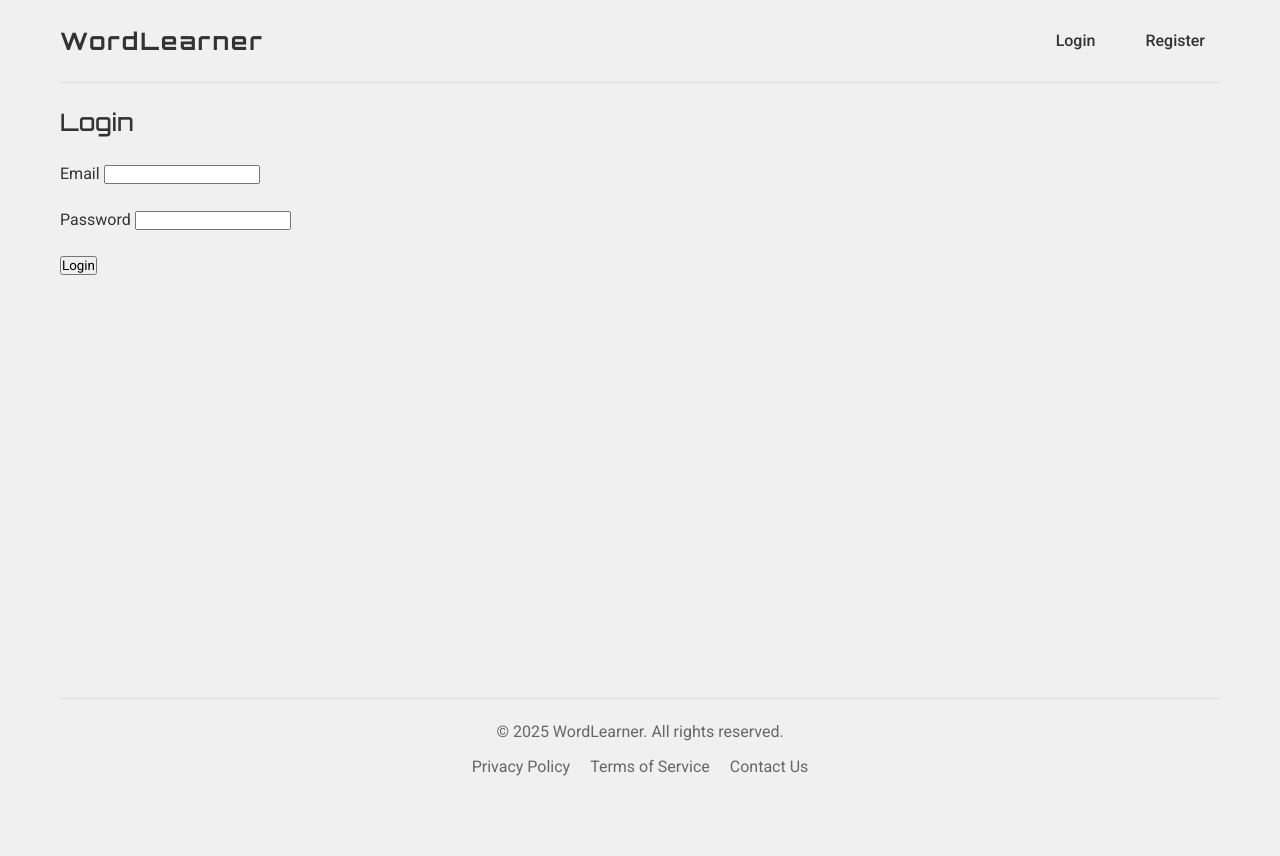
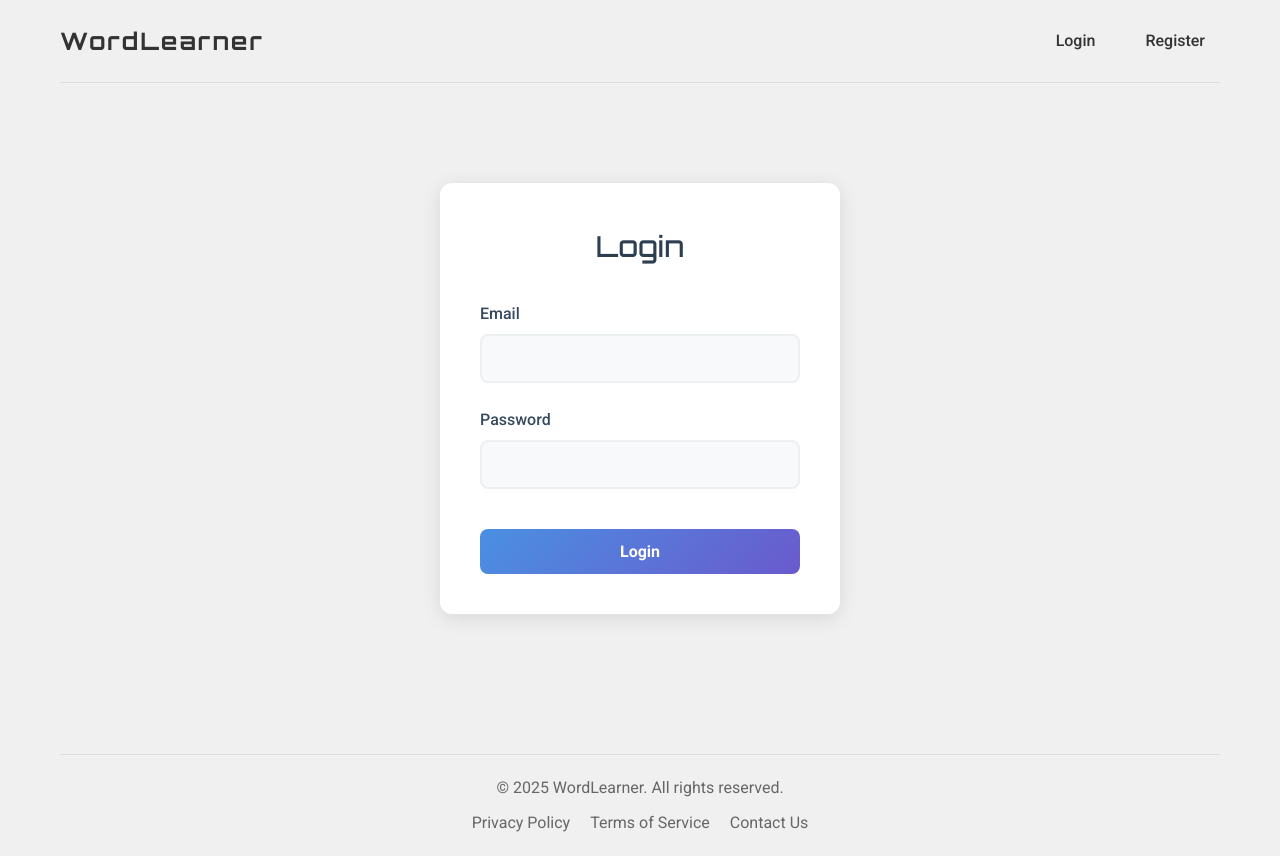
Before and after one commit to StukovinIlya/WordLearner, a Flask app: page /login in a window 1280 px wide. Before the commit the page ends 776 px from the top, so only its background shows below. Run offline with Flask 3, Linux system fonts and the light colour scheme.

Commit message:
add style for login.html

```diff
--- a/templates/login.html
+++ b/templates/login.html
@@ -29,4 +29,122 @@
             {{ form.submit(class="btn btn-primary") }}
         </form>
     </div>
+    <style>
+        .login-container {
+            max-width: 400px;
+            margin: 5rem auto;
+            padding: 2.5rem;
+            background: #ffffff;
+            border-radius: 12px;
+            box-shadow: 0 4px 20px rgba(0, 0, 0, 0.1);
+            animation: fadeIn 0.5s ease-out;
+        }
+
+        .login-container h2 {
+            text-align: center;
+            margin-bottom: 2rem;
+            color: #2c3e50;
+            font-size: 1.8rem;
+        }
+
+        .form-group {
+            margin-bottom: 1.5rem;
+            position: relative;
+        }
+
+        .form-group label {
+            display: block;
+            margin-bottom: 0.5rem;
+            color: #34495e;
+            font-weight: 500;
+        }
+
+        .form-control {
+            width: 100%;
+            padding: 0.8rem 1rem;
+            border: 2px solid #ecf0f1;
+            border-radius: 8px;
+            font-size: 1rem;
+            transition: all 0.3s ease;
+            background-color: #f8f9fa;
+        }
+
+        .form-control:focus {
+            border-color: #4a90e2;
+            box-shadow: 0 0 0 3px rgba(74, 144, 226, 0.2);
+            background-color: #ffffff;
+            outline: none;
+        }
+
+        .btn-primary {
+            width: 100%;
+            padding: 0.8rem;
+            background: linear-gradient(135deg, #4a90e2, #6a5acd);
+            border: none;
+            border-radius: 8px;
+            color: white;
+            font-size: 1rem;
+            font-weight: 600;
+            cursor: pointer;
+            transition: all 0.3s ease;
+            margin-top: 1rem;
+        }
+
+        .btn-primary:hover {
+            background: linear-gradient(135deg, #6a5acd, #4a90e2);
+            transform: translateY(-2px);
+            box-shadow: 0 4px 12px rgba(106, 90, 205, 0.3);
+        }
+
+        .auth-links {
+            margin-top: 1.5rem;
+            text-align: center;
+        }
+
+        .auth-links a {
+            color: #4a90e2;
+            text-decoration: none;
+            font-weight: 500;
+            transition: color 0.3s;
+        }
+
+        .auth-links a:hover {
+            color: #6a5acd;
+            text-decoration: underline;
+        }
+
+        .error-message {
+            display: block;
+            color: #e74c3c;
+            font-size: 0.875rem;
+            margin-top: 0.4rem;
+        }
+
+        @keyframes fadeIn {
+            from {
+                opacity: 0;
+                transform: translateY(20px);
+            }
+            to {
+                opacity: 1;
+                transform: translateY(0);
+            }
+        }
+
+        @media (max-width: 480px) {
+            .login-container {
+                margin: 2rem auto;
+                padding: 1.5rem;
+                border-radius: 8px;
+            }
+
+            .login-container h2 {
+                font-size: 1.5rem;
+            }
+
+            .form-control {
+                padding: 0.7rem 0.9rem;
+            }
+        }
+    </style>
 {% endblock %}
```
